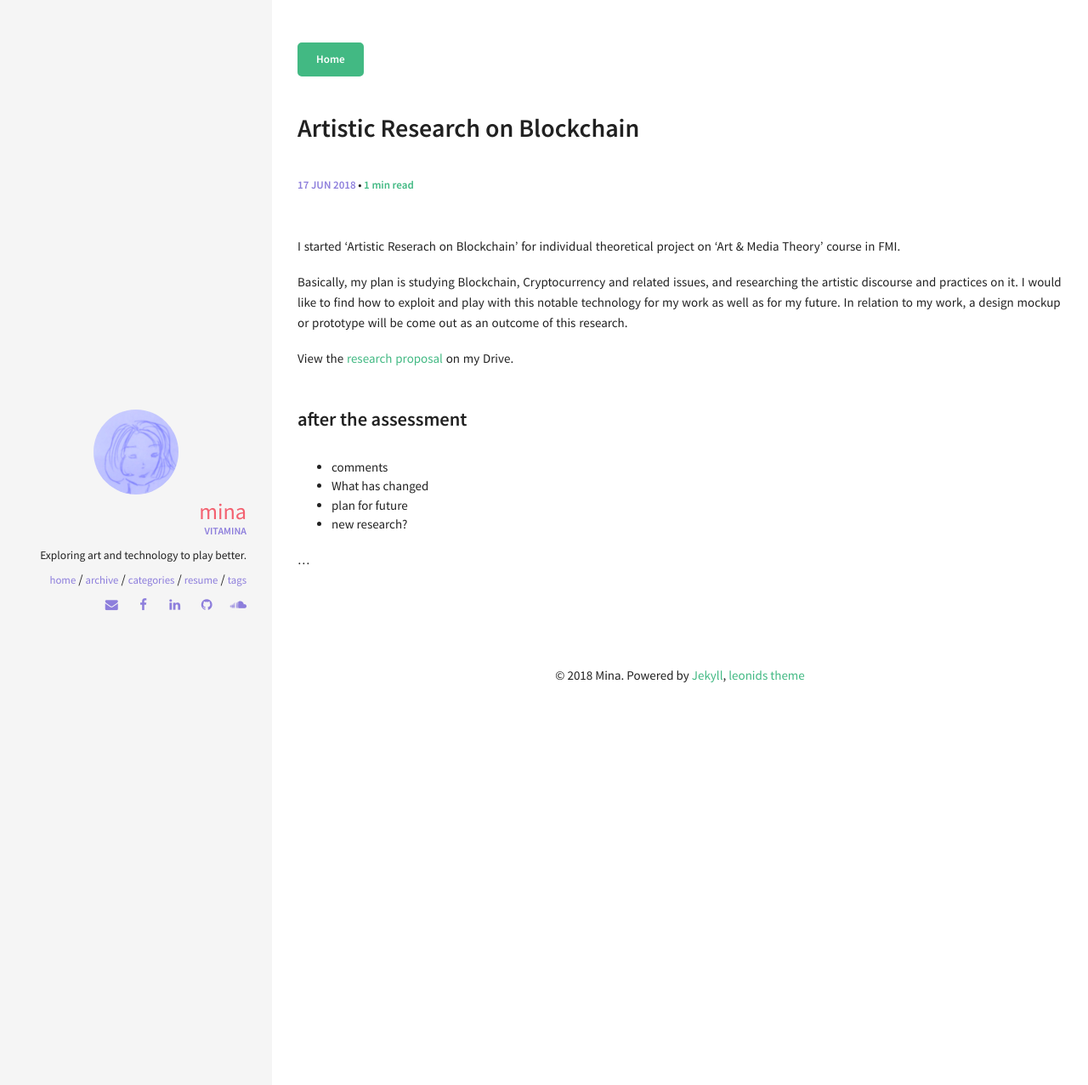
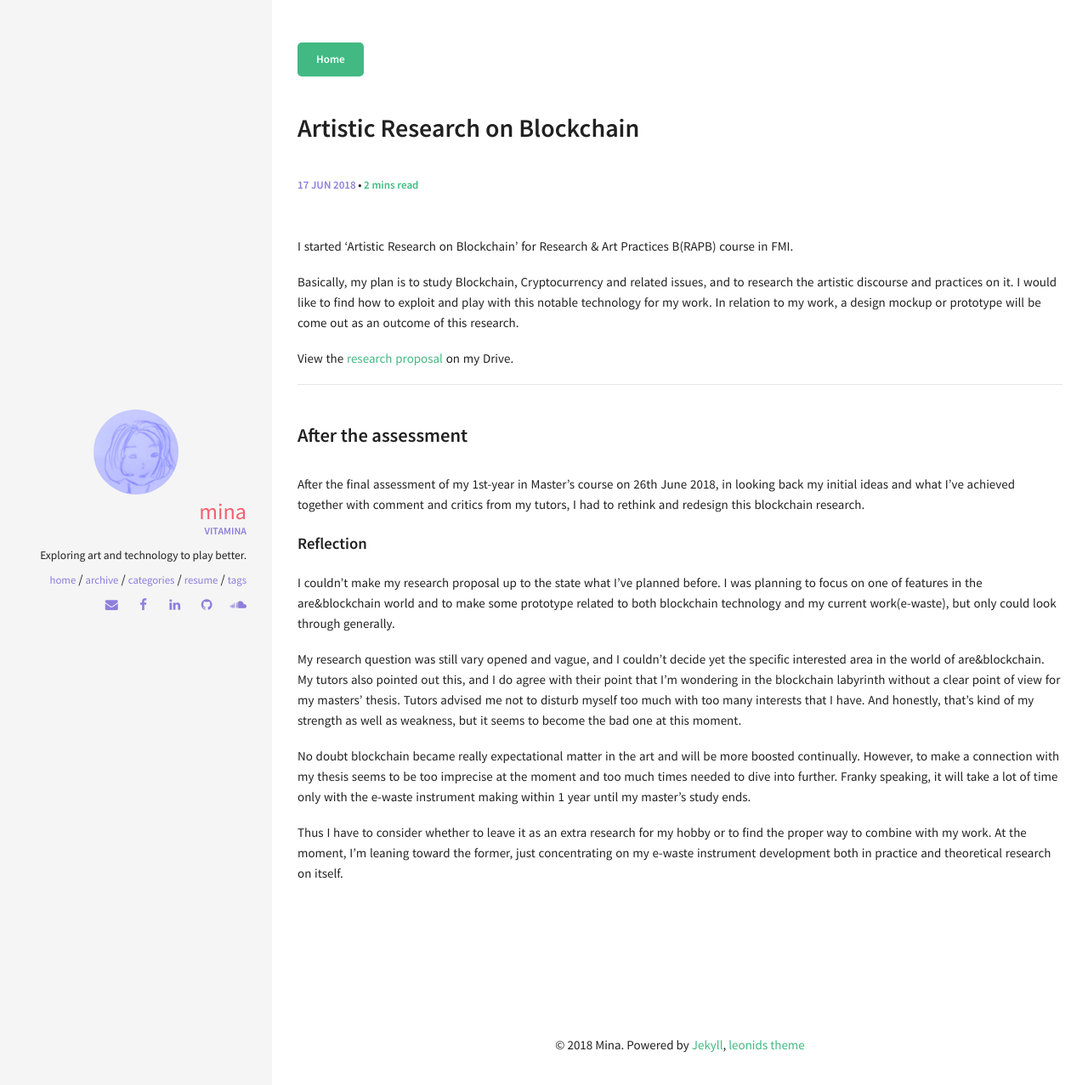
Before and after one commit to lucid2713/blog, a Jekyll site: the page built from _posts/2018-06-17-blockchain-research.md, in a window 1280 px wide. Shown: the top 1277 px of the page at 85% size. Built offline with Jekyll 4.4.1, drawn with Linux system fonts in a browser that asks for light colours.

Commit message:
posts update

```diff
--- a/_posts/2018-06-17-blockchain-research.md
+++ b/_posts/2018-06-17-blockchain-research.md
@@ -1,25 +1,35 @@
 ---
 layout: post
 title: "Artistic Research on Blockchain"
-excerpt: "Individual theoretical project on ‘Art & Media Theory’ course in FMI"
+excerpt: "Individual research on ‘Research & Art Practices B(RAPB) course in FMI"
 tags: [blockchain]
 categories: [research]
+modified: 2018-07-19
 link: https://drive.google.com/file/d/1mf6pXC1YJPKVgZwbJkF7MrlL-B6zeGVH/view
 
 
 ---
 
 
-I started ‘Artistic Reserach on Blockchain’ for individual theoretical project on ‘Art & Media Theory’ course in FMI.
+I started ‘Artistic Research on Blockchain’ for Research & Art Practices B(RAPB) course in FMI.
 
-Basically, my plan is studying Blockchain, Cryptocurrency and related issues, and researching the artistic discourse and practices on it. I would like to find how to exploit and play with this notable technology for my work as well as for my future. In relation to my work, a design mockup or prototype will be come out as an outcome of this research.
+Basically, my plan is to study Blockchain, Cryptocurrency and related issues, and to research the artistic discourse and practices on it. I would like to find how to exploit and play with this notable technology for my work. In relation to my work, a design mockup or prototype will be come out as an outcome of this research.
 
 View the [research proposal](https://drive.google.com/file/d/1mf6pXC1YJPKVgZwbJkF7MrlL-B6zeGVH/view) on my Drive.
 
-### after the assessment
-* comments
-* What has changed
-* plan for future
-* new research?
+<hr>
 
-...
+### After the assessment
+
+After the final assessment of my 1st-year in Master's course on 26th June 2018, in looking back my initial ideas and what I've achieved together with comment and critics from my tutors, I had to rethink and redesign this blockchain research.
+
+#### Reflection
+I couldn't make my research proposal up to the state what I've planned before. I was planning to focus on one of features in the are&blockchain world and to make some prototype related to both blockchain technology and my current work(e-waste), but only could look through generally.
+
+My research question was still vary opened and vague, and I couldn't decide yet the specific interested area in the world of are&blockchain. My tutors also pointed out this, and I do agree with their point that I'm wondering in the blockchain labyrinth without a clear point of view for my masters' thesis. Tutors advised me not to disturb myself too much with too many interests that I have. And honestly, that's kind of my strength as well as weakness, but it seems to become the bad one at this moment.
+
+No doubt blockchain became really expectational matter in the art and will be more boosted continually. However, to make a connection with my thesis seems to be too imprecise at the moment and too much times needed to dive into further. Franky speaking, it will take a lot of time only with the e-waste instrument making within 1 year until my master's study ends.
+
+Thus I have to consider whether to leave it as an extra research for my hobby or to find the proper way to combine with my work. At the moment, I'm leaning toward the former, just concentrating on my e-waste instrument development both in practice and theoretical research on itself.
+
+<br><br>
```
Also changed, not shown: _posts/2018-07-12-finishing-the-semester.md (deleted, +0 -22 lines), _posts/2018-07-12-traces-of-my-first-year.md (added, +30 -0 lines), img/histogram_1st_year.png (added).
